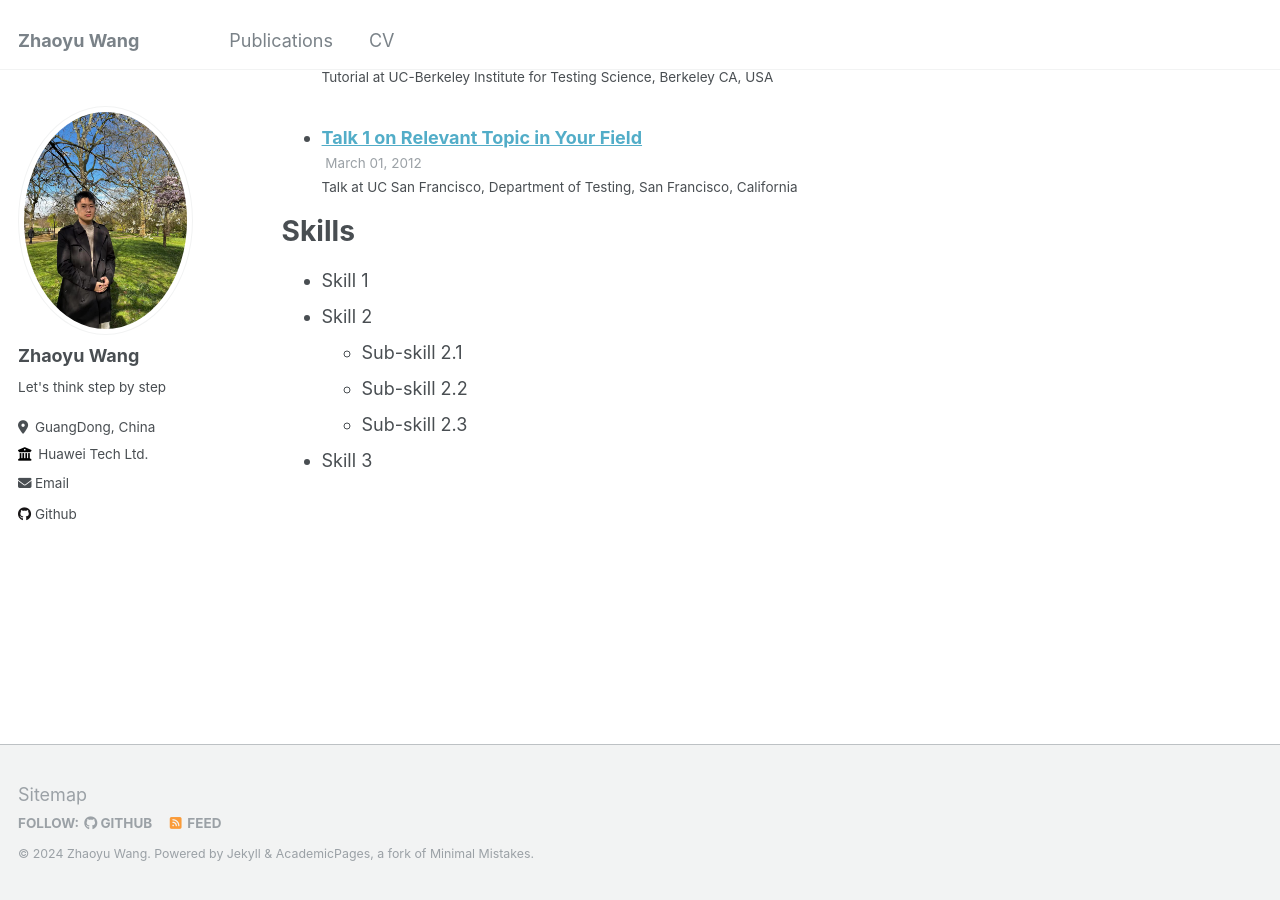
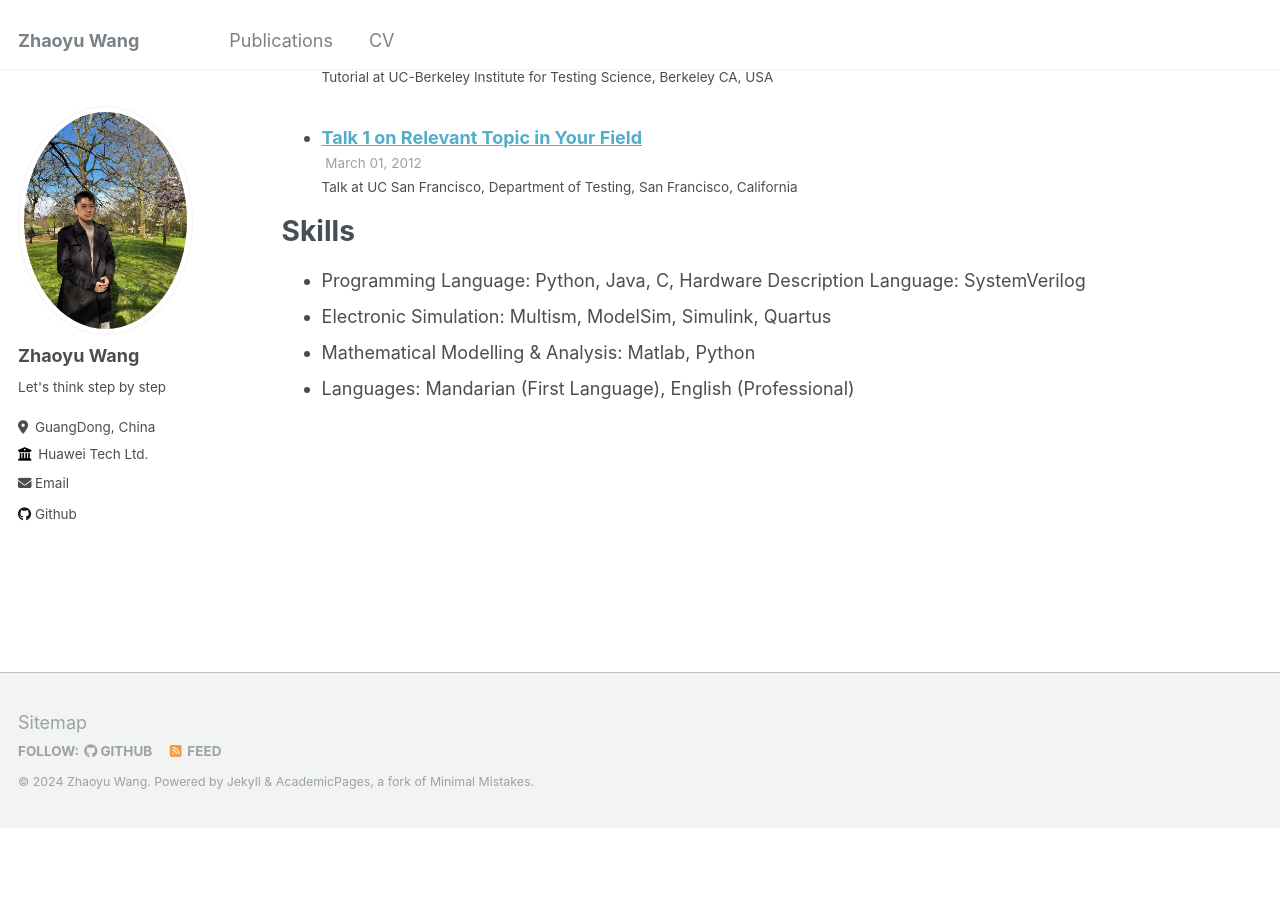
Before and after one commit to ZhaoyuWang1/ZhaoyuWang1.github.io, a Jekyll site: the page built from _pages/cv.md, in a window 1280 px wide and 900 px high, scrolled down 1080 px. Built offline with Jekyll 4.4.1, drawn with Linux system fonts in a browser that asks for light colours; after the commit the page ends 1908 px from its top, so only the background shows below that.

Commit message:
Update cv.md

```diff
--- a/_pages/cv.md
+++ b/_pages/cv.md
@@ -42,9 +42,7 @@ Projects & Activities
 
 Skills
 ======
-* Skill 1
-* Skill 2
-  * Sub-skill 2.1
-  * Sub-skill 2.2
-  * Sub-skill 2.3
-* Skill 3
+* Programming Language: Python, Java, C, Hardware Description Language: SystemVerilog
+* Electronic Simulation: Multism, ModelSim, Simulink, Quartus
+* Mathematical Modelling & Analysis: Matlab, Python
+* Languages: Mandarian (First Language), English (Professional)
```
